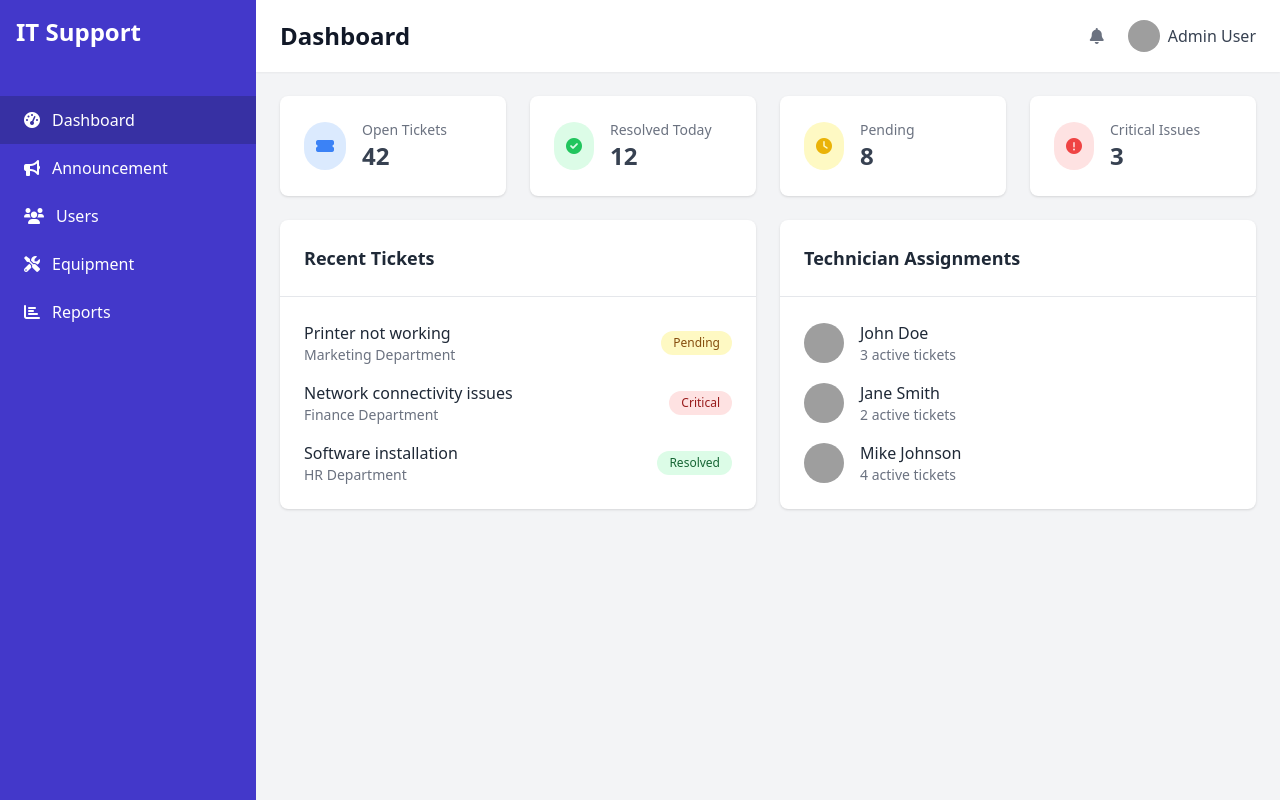
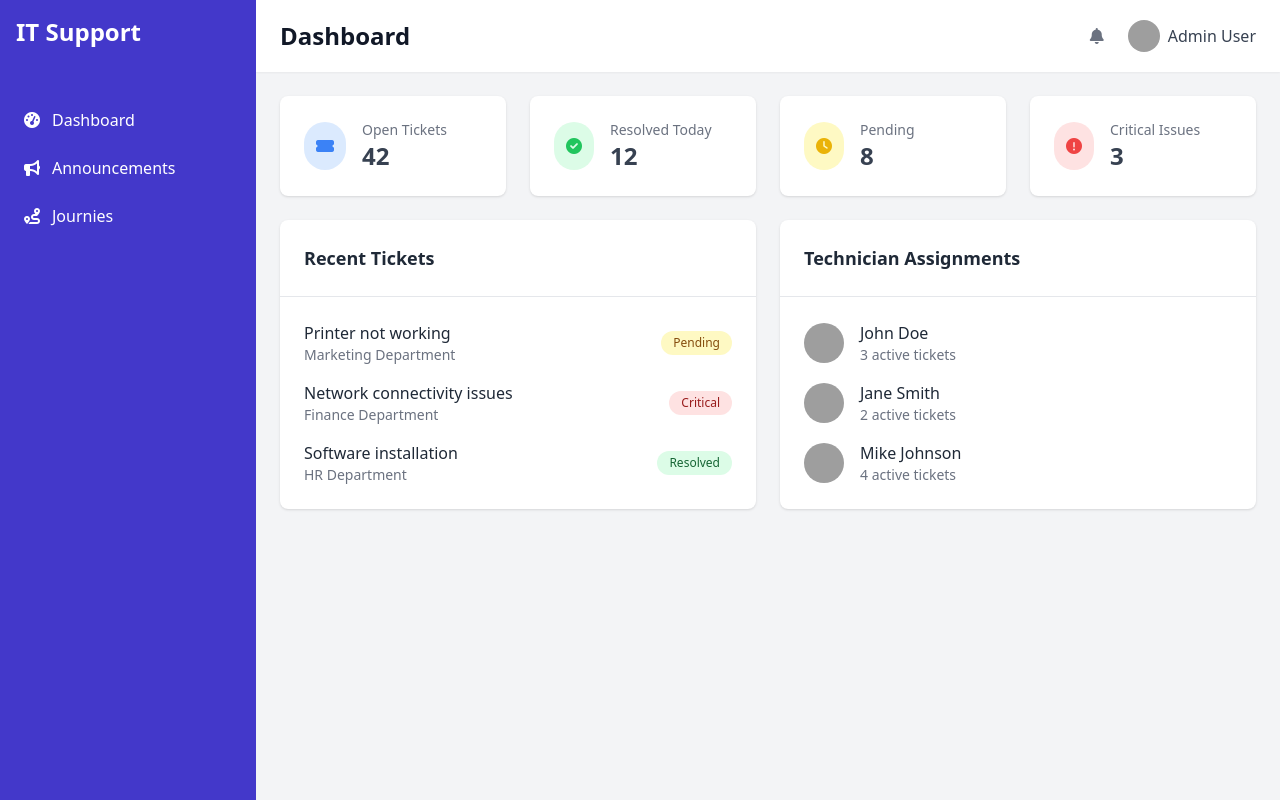
Before and after one commit to oussamasine07/delivery-matcher, an Angular app in the folder frontend/: page /app in a window 1280 px wide. Built offline with nearby package versions, Linux system fonts and the light colour scheme; sample sign-in values are in the browser's storage; grey boxes are pictures that could not be loaded.

Commit message:
show dynamic urls in sidebar

```diff
--- a/frontend/src/app/components/partials/sidebar/sidebar.component.html
+++ b/frontend/src/app/components/partials/sidebar/sidebar.component.html
@@ -7,25 +7,29 @@
     <h2 class="text-2xl font-bold">IT Support</h2>
   </div>
   <nav class="mt-8">
-    <a href="#" class="flex items-center px-6 py-3 bg-indigo-800">
-      <i class="fas fa-tachometer-alt mr-3"></i>
-      Dashboard
+    <a class="flex items-center px-6 py-3 hover:bg-indigo-800" *ngFor="let item of sidebarItems" routerLink="{{ item.url }}" >
+      <i class="{{ item.icon }}"></i>
+      {{ item.name }}
     </a>
-    <a href="#" class="flex items-center px-6 py-3 hover:bg-indigo-800">
-      <i class="fas fa-bullhorn mr-3"></i>
-      Announcement
-    </a>
-    <a href="#" class="flex items-center px-6 py-3 hover:bg-indigo-800">
-      <i class="fas fa-users mr-3"></i>
-      Users
-    </a>
-    <a href="#" class="flex items-center px-6 py-3 hover:bg-indigo-800">
-      <i class="fas fa-tools mr-3"></i>
-      Equipment
-    </a>
-    <a href="#" class="flex items-center px-6 py-3 hover:bg-indigo-800">
-      <i class="fas fa-chart-bar mr-3"></i>
-      Reports
-    </a>
+<!--    <a href="#" class="flex items-center px-6 py-3 bg-indigo-800">-->
+<!--      <i class="fas fa-tachometer-alt mr-3"></i>-->
+<!--      Dashboard-->
+<!--    </a>-->
+<!--    <a href="#" class="flex items-center px-6 py-3 hover:bg-indigo-800">-->
+<!--      <i class="fas fa-bullhorn mr-3"></i>-->
+<!--      Announcement-->
+<!--    </a>-->
+<!--    <a href="#" class="flex items-center px-6 py-3 hover:bg-indigo-800">-->
+<!--      <i class="fas fa-users mr-3"></i>-->
+<!--      Users-->
+<!--    </a>-->
+<!--    <a href="#" class="flex items-center px-6 py-3 hover:bg-indigo-800">-->
+<!--      <i class="fas fa-tools mr-3"></i>-->
+<!--      Equipment-->
+<!--    </a>-->
+<!--    <a href="#" class="flex items-center px-6 py-3 hover:bg-indigo-800">-->
+<!--      <i class="fas fa-chart-bar mr-3"></i>-->
+<!--      Reports-->
+<!--    </a>-->
   </nav>
 </aside>
--- a/frontend/src/app/components/partials/sidebar/sidebar.component.ts
+++ b/frontend/src/app/components/partials/sidebar/sidebar.component.ts
@@ -1,11 +1,32 @@
 import { Component } from '@angular/core';
+import {RouterLink} from '@angular/router';
+import {NgFor} from '@angular/common';
 
 @Component({
   selector: 'app-sidebar',
-  imports: [],
+  imports: [
+    RouterLink,
+    NgFor
+  ],
   templateUrl: './sidebar.component.html',
   styleUrl: './sidebar.component.css'
 })
 export class SidebarComponent {
-
+  sidebarItems = [
+    {
+      name: "Dashboard",
+      icon: "fas fa-tachometer-alt mr-3",
+      url: "/app"
+    },
+    {
+      name: "Announcements",
+      icon: "fas fa-bullhorn mr-3",
+      url: "/app/announcement"
+    },
+    {
+      name: "Journies",
+      icon: "fas fa-route mr-3",
+      url: "/app/journies"
+    }
+  ]
 }
```
